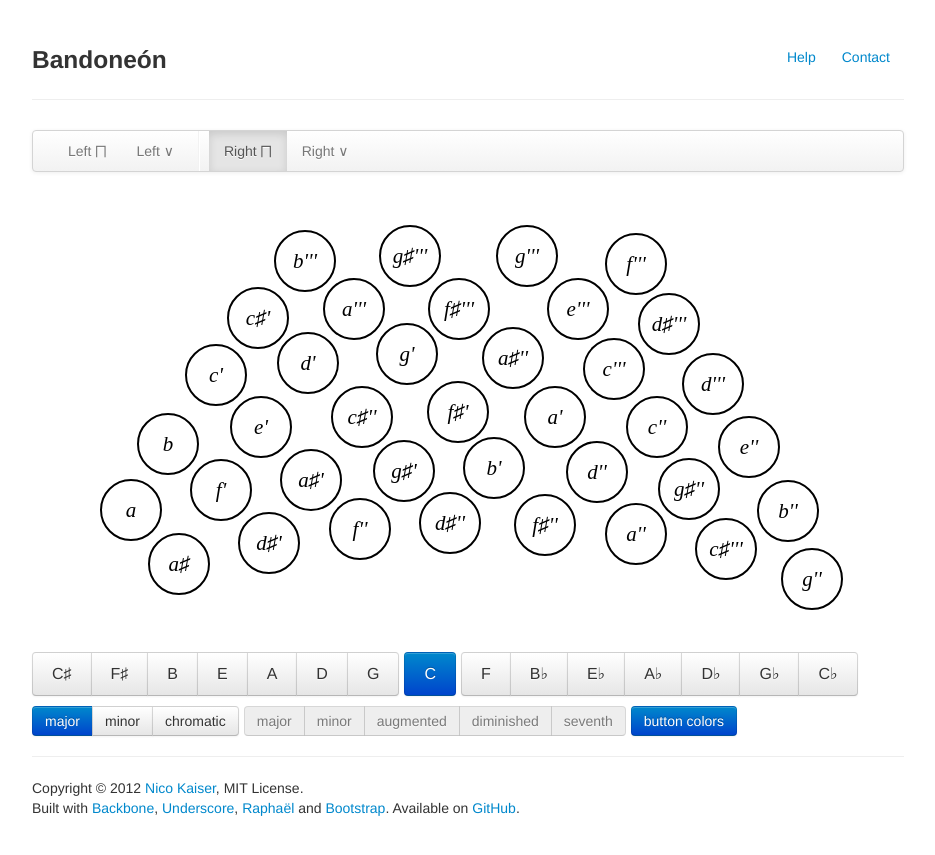
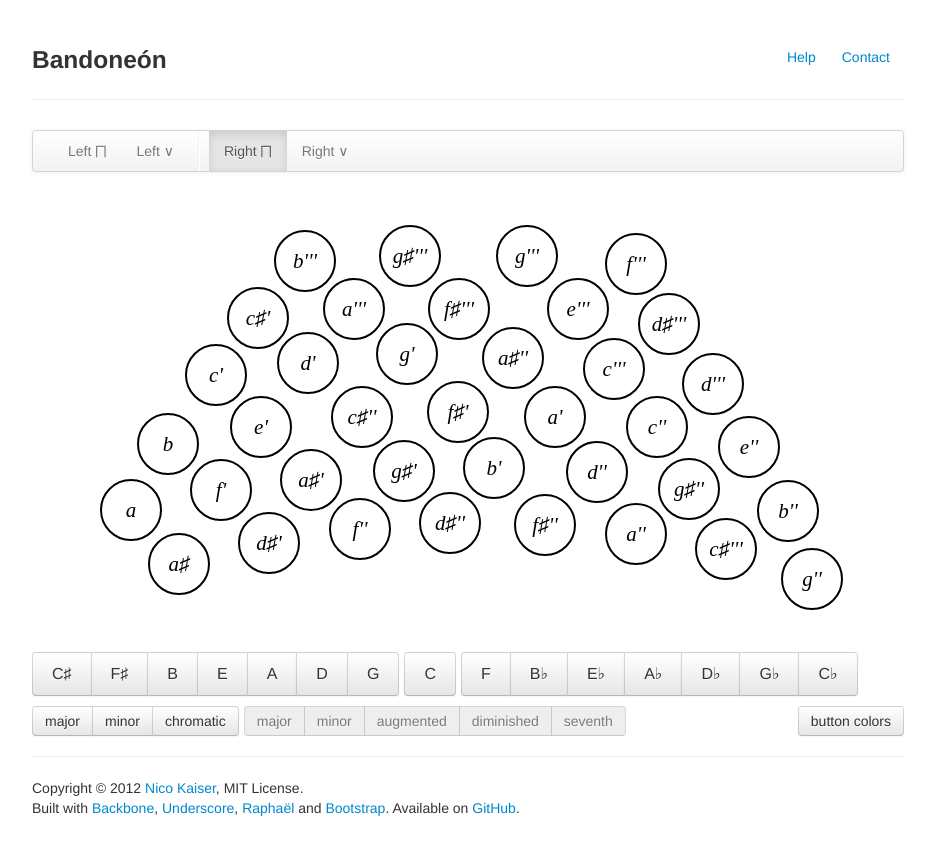
Before and after one commit to nicokaiser/bandoneon, a Jekyll site: the page built from index.html, in a window 1280 px wide. Shown: the top 855 px of the page, without its empty margins (172-1107 px from the left). Built offline with Jekyll 4.4.1, drawn with Linux system fonts in a browser that asks for light colours; some of the changed lines change nothing that is shown.

Commit message:
toolbar layout

```diff
--- a/index.html
+++ b/index.html
@@ -29,7 +29,7 @@ title: Bandoneón
 <div id="container"></div>
 
 <!-- key selection -->
-<div class="btn-toolbar">
+<div class="btn-toolbar" id="select-key">
   <div class="btn-group">
     <button class="btn btn-large" href="#" data-key="c#">C♯</button>
     <button class="btn btn-large" href="#" data-key="f#">F♯</button>
@@ -41,7 +41,7 @@ title: Bandoneón
   </div>
 
   <div class="btn-group">
-    <button class="btn btn-primary btn-large" href="#" data-key="c" >C </button>
+    <button class="btn btn-large" href="#" data-key="c" >C </button>
   </div>
 
   <div class="btn-group">
@@ -55,61 +55,29 @@ title: Bandoneón
   </div>
 </div>
 
+<!-- octave color toggle -->
+<div class="btn-group pull-right">
+  <button class="btn" id="toggle-octavecolors">button colors</button>
+</div>
+
 <!-- mode, quality, color -->
 <div class="btn-toolbar">
-
   <!-- mode selection -->
-  <div class="btn-group">
-    <button class="btn btn-primary" href="#" data-mode="major">major</button>
+  <div class="btn-group" id="select-mode">
+    <button class="btn" href="#" data-mode="major">major</button>
     <button class="btn" href="#" data-mode="minor">minor</button>
     <button class="btn" href="#" data-mode="chromatic">chromatic</button>
   </div>
 
   <!-- chord quality selection -->
-  <div class="btn-group">
+  <div class="btn-group" id="select-quality">
     <button class="btn disabled" href="#" data-key="f" >major</button>
     <button class="btn disabled" href="#" data-key="a#">minor</button>
     <button class="btn disabled" href="#" data-key="d#">augmented</button>
     <button class="btn disabled" href="#" data-key="g#">diminished</button>
     <button class="btn disabled" href="#" data-key="c#">seventh</button>
   </div>
-
-  <!-- octave color toggle -->
-  <div class="btn-group">
-    <button class="btn btn-primary pull-right" id="toggle-octavecolors">button colors</button>
-  </div>
 </div>
-
-<!--
-<form class="well form-inline" id="scale-form">
-  <select class="span2" id="select-key">
-    <option value="">Key</option>
-    <option value="c#">C♯</option>
-    <option value="f#">F♯</option>
-    <option value="b">B</option>
-    <option value="e">E</option>
-    <option value="a">A</option>
-    <option value="d">D</option>
-    <option value="g">G</option>
-    <option value="c">C</option>
-    <option value="f">F</option>
-    <option value="a#">B♭</option>
-    <option value="d#">E♭</option>
-    <option value="g#">A♭</option>
-    <option value="c#">D♭</option>
-    <option value="f#">G♭</option>
-    <option value="b">C♭</option>
-  </select>
-
-  <select class="span2" id="select-mode">
-    <option value="">Mode</option>
-    <option value="chromatic">chromatic</option>
-    <option value="major">major</option>
-    <option value="minor">minor</option>
-  </select>
-</form>
--->
-
 
 <div class="modal fade hide" id="help">
   <div class="modal-header">
--- a/js/app.js
+++ b/js/app.js
@@ -115,9 +115,16 @@ $(function() {
 
     // Initialie Raphaël and listen to changes
     initialize: function() {
+      var self = this;
       this.paper = Raphael(this.el, 800, 450);
       this.render();
       this.model.bind('change', this.render, this);
+      this.model.bind('change', function() {
+        _.each(['key', 'mode', 'quality'], function(e) {
+          $('#select-' + e + ' button').removeClass('btn-primary');
+          $('#select-' + e + ' button[data-' + e + '="' + self.model.get(e) + '"]').addClass('btn-primary');
+        });
+      });
     },
 
     // Render button layout (with colored octaves)
@@ -181,8 +188,8 @@ $(function() {
           'stroke': color,
           'stroke-linecap': 'round',
           'stroke-linejoin': 'round',
-          'stroke-width': 7,
-          'stroke-opacity': 0.33
+          'stroke-width': 4,
+          'stroke-opacity': 0.66
         });
     },
 
@@ -272,6 +279,65 @@ $(function() {
     $('#toggle-octavecolors').button('toggle');
   });
 
+  // key selection
+  $('#select-key button').click(function() {
+    var key = $(this).data('key');
+    $('#select-key button').removeClass('btn-primary');
+    if (appModel.get('key') === key) {
+      // unset key
+      appModel.set('key', null);
+    } else {
+      appModel.set('key', key);
+      if (! appModel.get('mode')) {
+        // set default mode if none is set yet
+        appModel.set('mode', 'major');
+      }
+      $(this).addClass('btn-primary');
+    }
+  });
+
+  // mode selection
+  $('#select-mode button').click(function() {
+    var mode = $(this).data('mode');
+    $('#select-key button').removeClass('btn-primary');
+
+    if (appModel.get('mode') === mode) {
+      // unset mode
+      appModel.set('mode', null);
+    } else {
+      appModel.set('mode', mode);
+      if (! appModel.get('key')) {
+        // set default key if none is set yet
+        appModel.set('key', 'c');
+      }
+      $(this).addClass('btn-primary');
+    }
+    // unset quality
+    appModel.set('quality', null);
+  });
+
+  // chord quality selection
+  /*
+  $('#select-quality button').click(function() {
+    var quality = $(this).data('quality');
+    $('#select-key button').removeClass('btn-primary');
+
+    if (appModel.get('quality') === quality) {
+      // unset quality
+      appModel.set('quality', null);
+    } else {
+      appModel.set('quality', quality);
+      if (! appModel.get('key')) {
+        // set default key if none is set yet
+        appModel.set('key', 'c');
+      }
+      $(this).addClass('btn-primary');
+    }
+    // unset mode
+    appModel.set('mode', null);
+  });
+  */
+
   // side / direction navigation
   $('#nav-sides a[data-toggle="tab"]').on('shown', function(e) {
     switch (e.target.hash) {
@@ -290,20 +356,6 @@ $(function() {
     }
   });
 
-  // key select
-  $('#select-key').change(function() {
-    $('#select-key option:selected').each(function() {
-      appModel.set('key', $(this).val());
-    });
-  });
-
-  // mode select
-  $('#select-mode').change(function() {
-    $('#select-mode option:selected').each(function() {
-      appModel.set('mode', $(this).val());
-    });
-  });
-
   // debug
   window.appView = appView;
 
```
